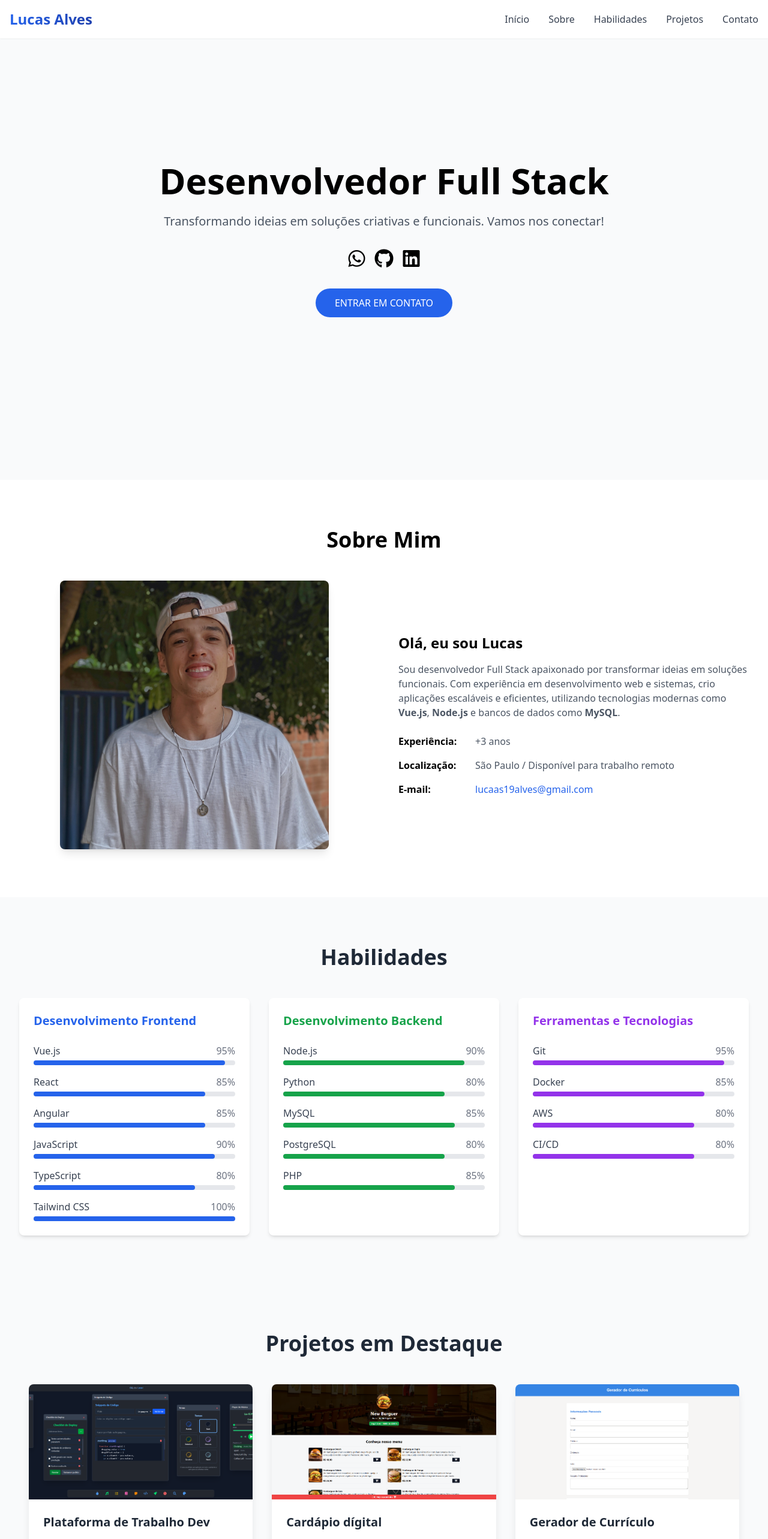
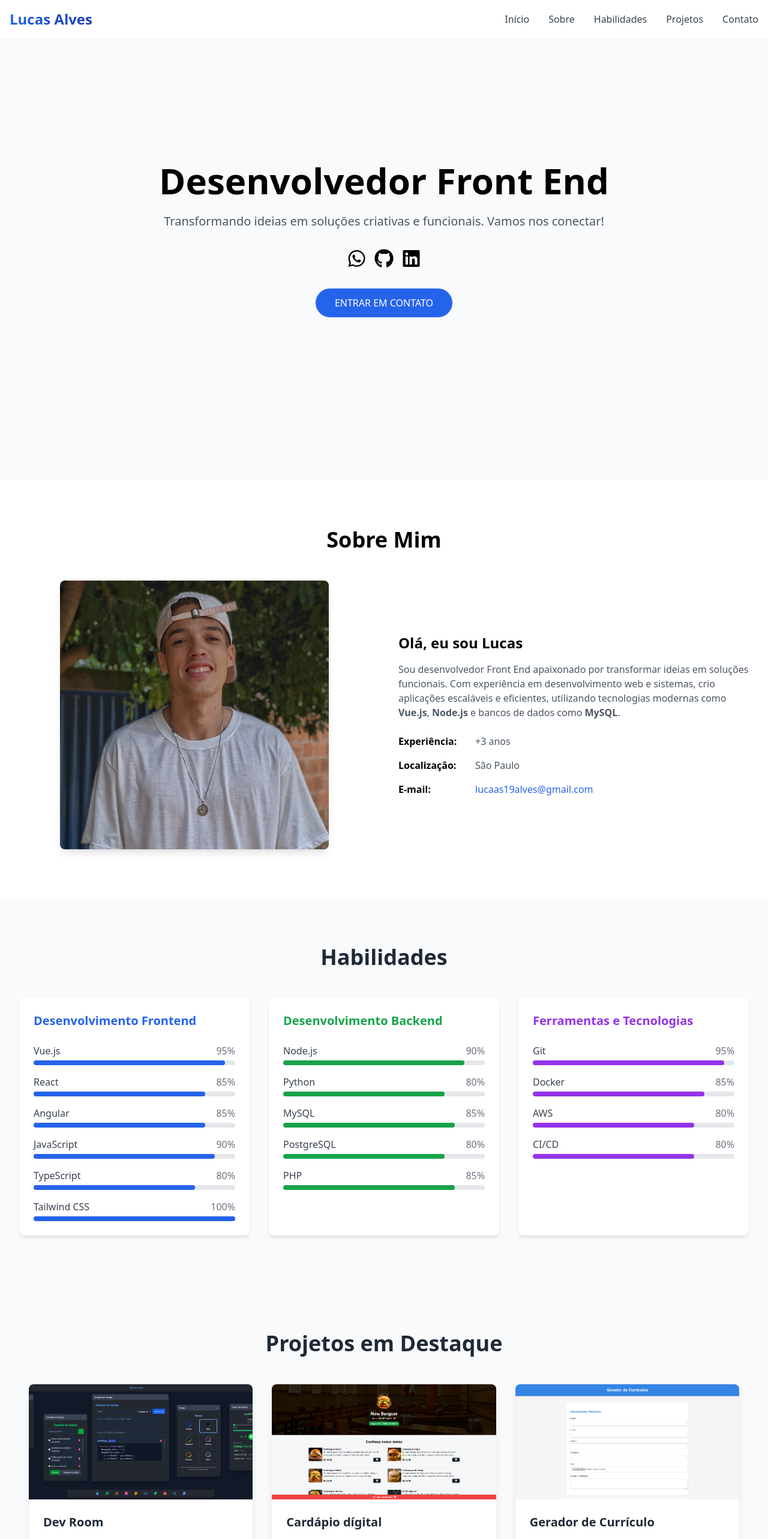
Before and after one commit to Lucas19Alves/portifolio-2.0, a Vue app: page / in a window 1280 px wide. Shown: the top 2566 px of the page at 60% size. Built offline with nearby package versions, Linux system fonts and the light colour scheme.

Commit message:
atualização de informações

```diff
--- a/src/components/About.vue
+++ b/src/components/About.vue
@@ -9,7 +9,7 @@
         <div data-aos="fade-left">
           <h3 class="text-2xl font-semibold mb-4">Olá, eu sou Lucas</h3>
           <p class="text-gray-600 mb-6">
-            Sou desenvolvedor Full Stack apaixonado por transformar ideias em soluções funcionais.
+            Sou desenvolvedor Front End apaixonado por transformar ideias em soluções funcionais.
             Com experiência em desenvolvimento web e sistemas, crio aplicações escaláveis e eficientes,
             utilizando tecnologias modernas como <strong>Vue.js</strong>, <strong>Node.js</strong> e bancos de dados
             como
@@ -22,7 +22,7 @@
             </div>
             <div class="flex items-center">
               <span class="font-semibold w-32">Localização:</span>
-              <span class="text-gray-600">São Paulo / Disponível para trabalho remoto</span>
+              <span class="text-gray-600">São Paulo</span>
             </div>
             <div class="flex items-center">
               <span class="font-semibold w-32">E-mail:</span>
--- a/src/components/Hero.vue
+++ b/src/components/Hero.vue
@@ -7,7 +7,7 @@
     <div class="container mx-auto">
       <div class="max-w-3xl mx-auto text-center">
         <h1 class="text-5xl md:text-6xl font-bold mb-6" data-aos="fade-up">
-          Desenvolvedor Full Stack
+          Desenvolvedor Front End
         </h1>
         <p class="text-xl text-gray-600 mb-8" data-aos="fade-up" data-aos-delay="200">
           Transformando ideias em soluções criativas e funcionais. Vamos nos conectar!
--- a/src/components/Projects.vue
+++ b/src/components/Projects.vue
@@ -2,7 +2,7 @@
 const projetos = [
 
   {
-    titulo: 'Plataforma de Trabalho Dev',
+    titulo: 'Dev Room',
     descricao: 'Plataforma de trabalho para desenvolvedores, com foco na concentração e gerenciamento de tarefas.',
     tecnologias: ['Vite', 'JavaScript', 'NodeJS', 'VueJS', 'TailwindCSS' , 'API'],
     imagem: new URL('../assets/devroom.png', import.meta.url).href,
@@ -92,7 +92,7 @@ const projetos = [
               <a :href="projeto.demo"
                  target="_blank"
                  class="flex-1 text-center bg-primary text-white px-4 py-2 rounded-lg font-medium hover:bg-blue-500 transition">
-                <i class="fas fa-external-link-alt mr-2"></i> Ver Demo
+                <i class="fas fa-external-link-alt mr-2"></i> Ver Projeto
               </a>
             </div>
           </div>
```
